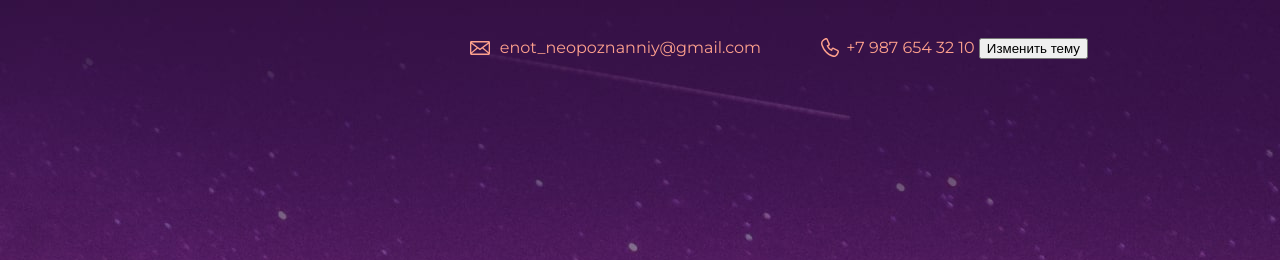
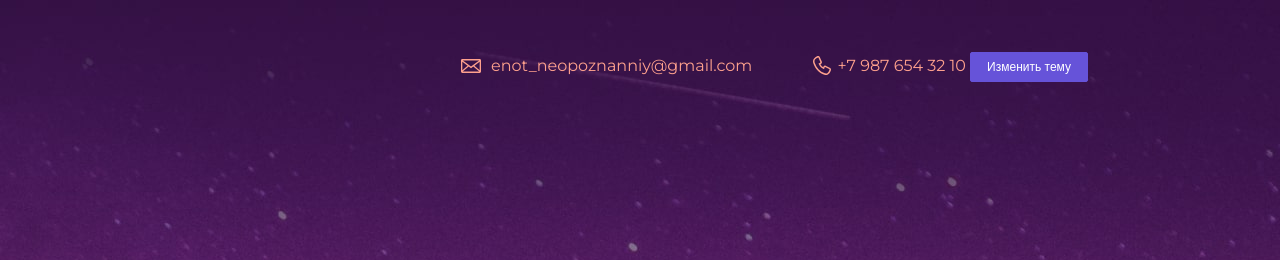
Before and after one commit to Mari64ka/1proect, a plain HTML site: page index.html in a window 1280 px wide. Both pictures are taken after a click on the button "Изменить тему". Shown: the top 260 px of the page. Drawn offline with Linux system fonts and the light colour scheme.

Commit message:
Update style.css

```diff
--- a/style.css
+++ b/style.css
@@ -10,7 +10,20 @@ body {
   background-repeat: no-repeat;
   background-position: top center;
 }
+/* page */
+.page {
+  display: flex;
+  flex-direction: column;
+  min-width: 640px;
+  min-height: 100vh;
+  margin: 0;
+  font-family: "Verdana", "Tahoma", sans-serif;
+  font-size: 14px;
+  line-height: 18px;
+  color: #333333;
+  background-color: #eae9f2;
 
+}
 .container {
   max-width: 928px;
   margin: 0 auto;
@@ -164,6 +177,34 @@ body {
   background-color: #712073;
   color: #ffffff;
 }
+/* t-b */
+.theme-button {
+  position: relative;
+  margin-top: 20px;
+  padding-top: 7px;
+  padding-right: 16px;
+  padding-bottom: 7px;
+  padding-left: 16px;
+  font-size: 12px;
+  border-radius: 2px;
+  background-color: transparent;
+  cursor: pointer;
+  color: #6653d9;
+  border: 1px solid #6653d9;
+}
+
+.theme-button:active {
+  opacity: 0.8;
+}
+
+.theme-button:focus,
+.theme-button:hover {
+  color: #ffffff;
+  background-color: #6653d9;
+}
+.theme-button:focus {
+  outline-color: #b6aaff;
+}
 
 .page-footer {
   padding: 40px 0;
```
